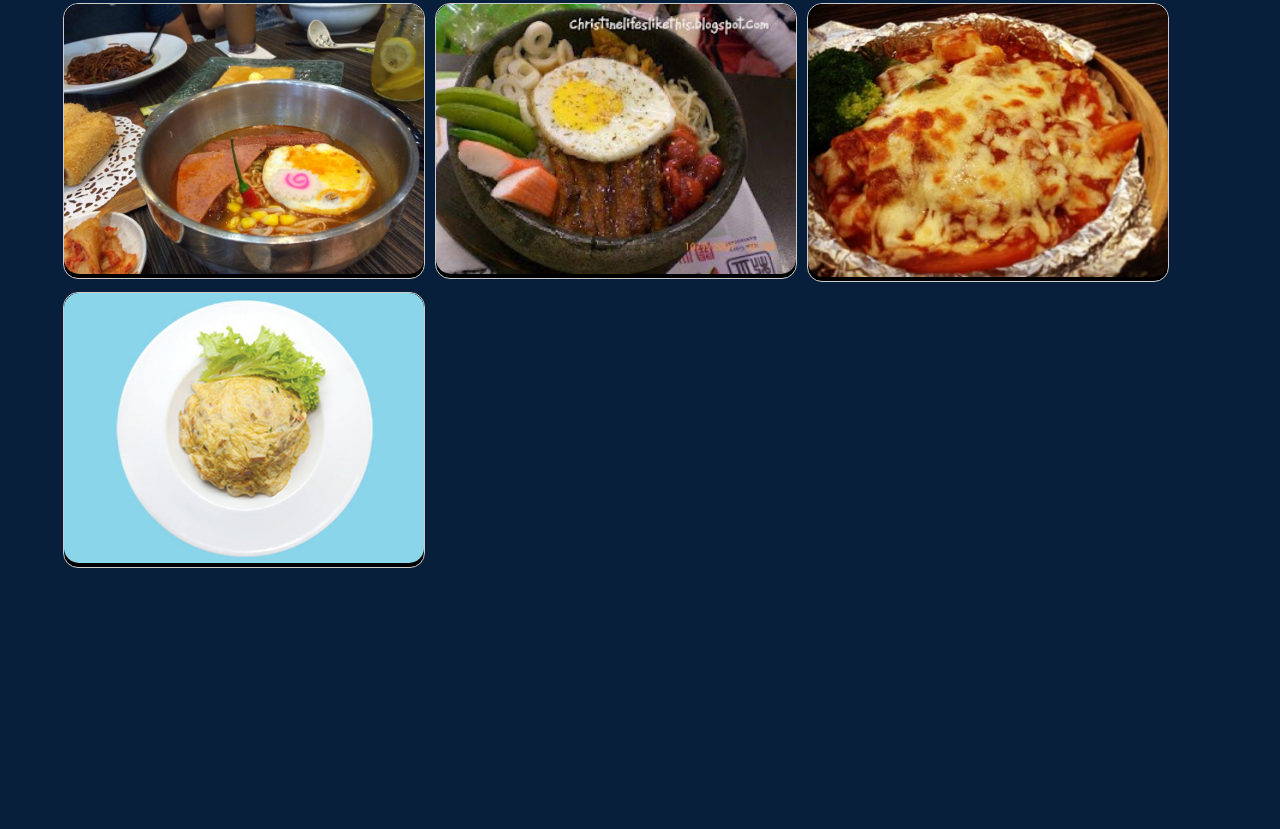
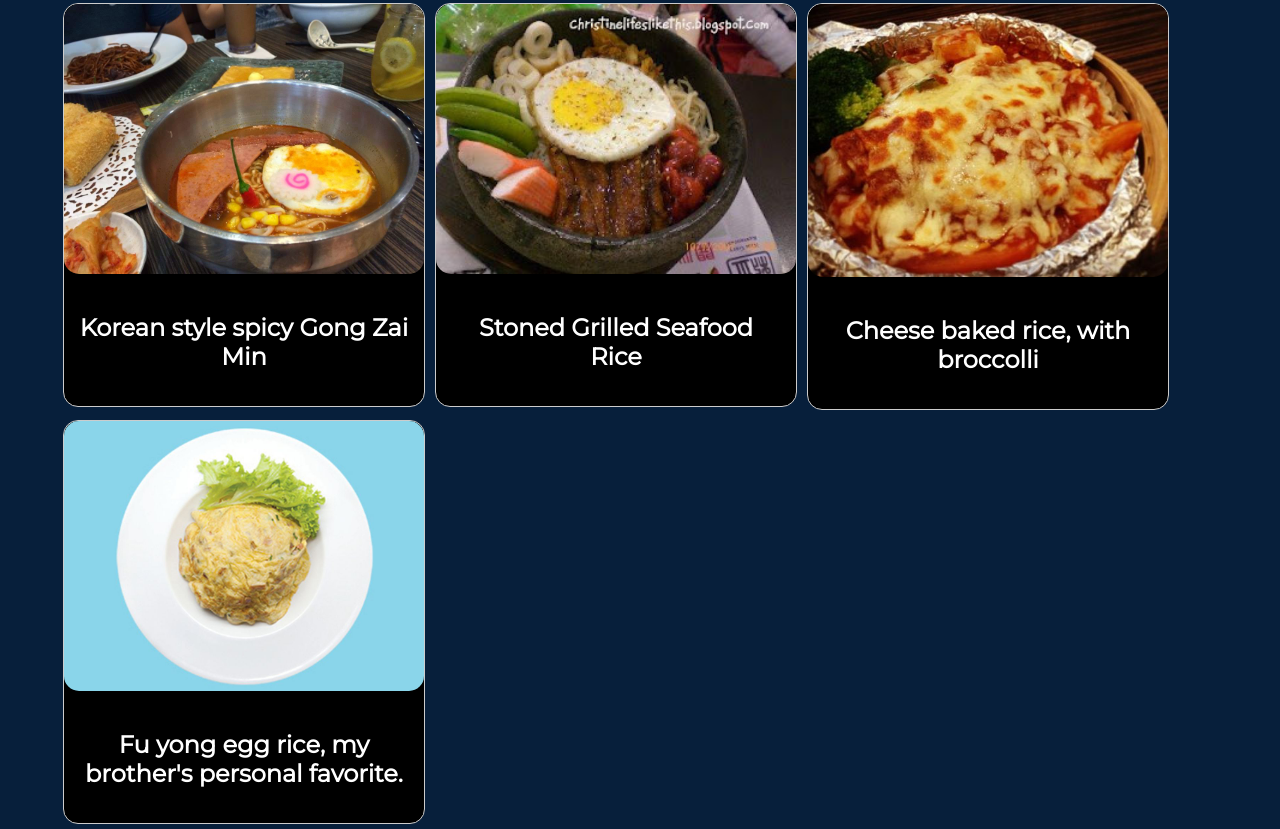
Before and after one commit to JeffJrShim/coding-project-2021, a plain HTML site: page kimgary.html in a window 1280 px wide. Shown: the part 538-1367 px from the top of the page. Before the commit the page ends 1111 px from the top, so only its background shows below. Drawn offline with nearby package versions, Linux system fonts and the light colour scheme.

Commit message:
Update Kim Gary's Html page
Added descriptions to the images, added a few more deets as well

```diff
--- a/kimgary.html
+++ b/kimgary.html
@@ -21,22 +21,34 @@
       </div>
 
     <div class="content">
-      <p class="animate__animated animate__rubberBand">As the name describes, this restaurant makes a lot of Hong Kong styled food. Ranging from regular rice and noodles, all the way to toasts covered in all that butter. The restaurant also offers wonderous rewards being a member there. </p>
+      <p class="animate__animated animate__rubberBand">As the name describes, this restaurant makes a lot of Hong Kong styled food. Ranging from regular rice and noodles, all the way to toasts covered in all that butter. The restaurant also offers wonderous rewards being a member there.</p>
       <p class="animate__animated animate__rubberBand"> Celebrating your birthday there, will earn you a beautiful watermelon birthday surprise, which is actually pretty good. <i>Not to mention, that Kim Gary is my brother's favorite restaurant over there!</i></p>
       <p class="animate__animated animate__rubberBand">For me, I'll rate this restaurant a 5/5 as it has a very comfortable food, and the food there reminds me of when I have been to Hong Kong. </p>
       <p class="animate__animated animate__rubberBand">Here are some pictures of the food in the restaurant, so you can get an idea of what's inside</p>
 
     <div class ="gallery">
       <img src="img/kgfood.jpg" alt="kim gary noodles" width="600" height="400">
+      <div class="desc">
+        <h2>Korean style spicy Gong Zai Min</h2>
+      </div>
     </div>
     <div class ="gallery">
       <img src="img/kgfood2.jpg" alt="kim gary rice" width="600" height="400">
+      <div class="desc">
+        <h2>Stoned Grilled Seafood Rice</h2>
+      </div>
     </div>
     <div class ="gallery">
       <img src="img/kgfood3.jpg" alt="kim gary cheese baked" width="600" height="400">
+      <div class="desc">
+        <h2>Cheese baked rice, with broccolli</h2>
+      </div>
     </div>
     <div class ="gallery">
       <img src="img/kgfood4.jpg" alt="kim gary cheese baked" width="600" height="400">
+      <div class="desc">
+        <h2>Fu yong egg rice, my brother's personal favorite.</h2>
+      </div>
     </div>
 </body>
 </html>
```
